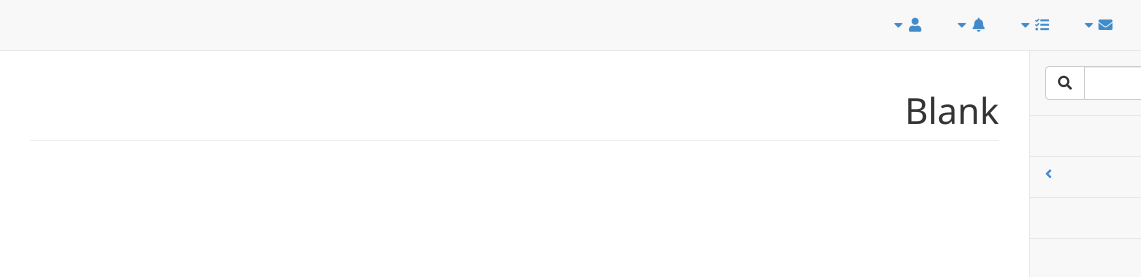
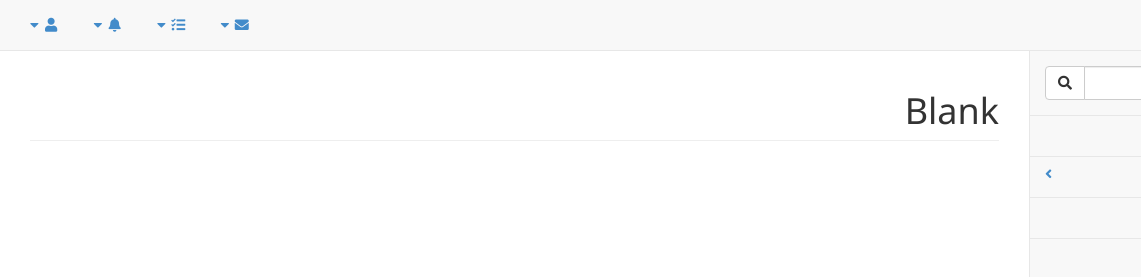
Before and after one commit to emtized/startbootstrap-sb-admin-2-rtl, a plain HTML site: page blank.html in a window 1280 px wide. Shown: the top 277 px of the page, 0-1141 px from the left. Drawn offline with Linux system fonts and the light colour scheme.

Commit message:
header nav change
Header navigation dropdown menus chnage to left position

```diff
--- a/blank.html
+++ b/blank.html
@@ -54,7 +54,7 @@
             </div>
             <!-- /.navbar-header -->
 
-            <ul class="nav navbar-top-links navbar-right">
+            <ul class="nav navbar-top-links navbar-left">
                 <li class="dropdown">
                     <a class="dropdown-toggle" data-toggle="dropdown" href="#">
                         <i class="fa fa-envelope fa-fw"></i>  <i class="fa fa-caret-down"></i>
```
Also changed, not shown: buttons.html (+1 -1 lines), flot.html (+1 -1 lines), forms.html (+1 -1 lines), grid.html (+1 -1 lines), index.html (+1 -1 lines), morris.html (+1 -1 lines), notifications.html (+1 -1 lines), panels-wells.html (+1 -1 lines), tables.html (+1 -1 lines), typography.html (+1 -1 lines).
